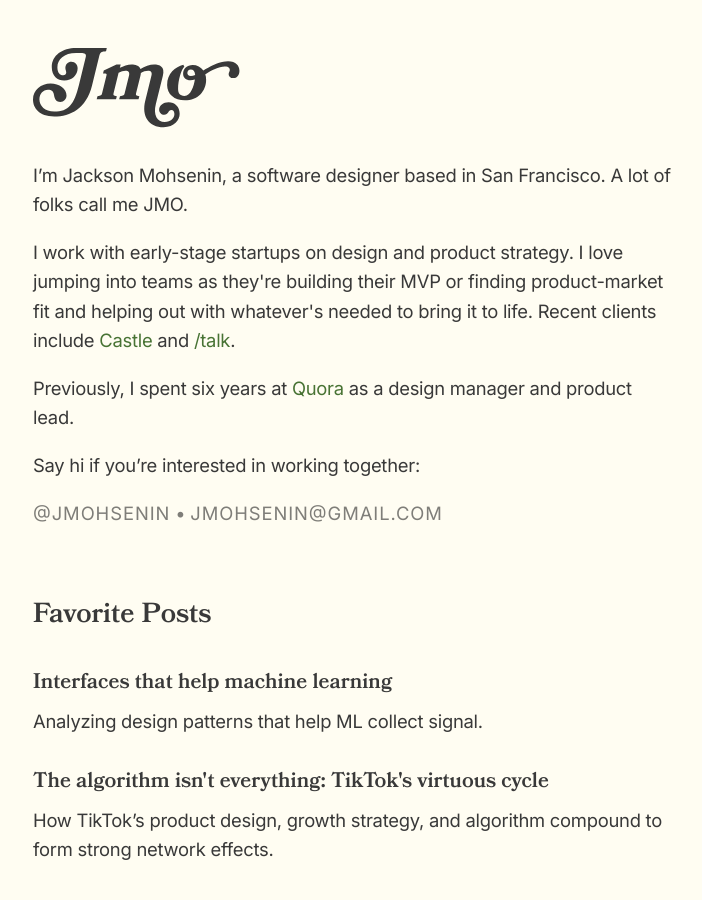
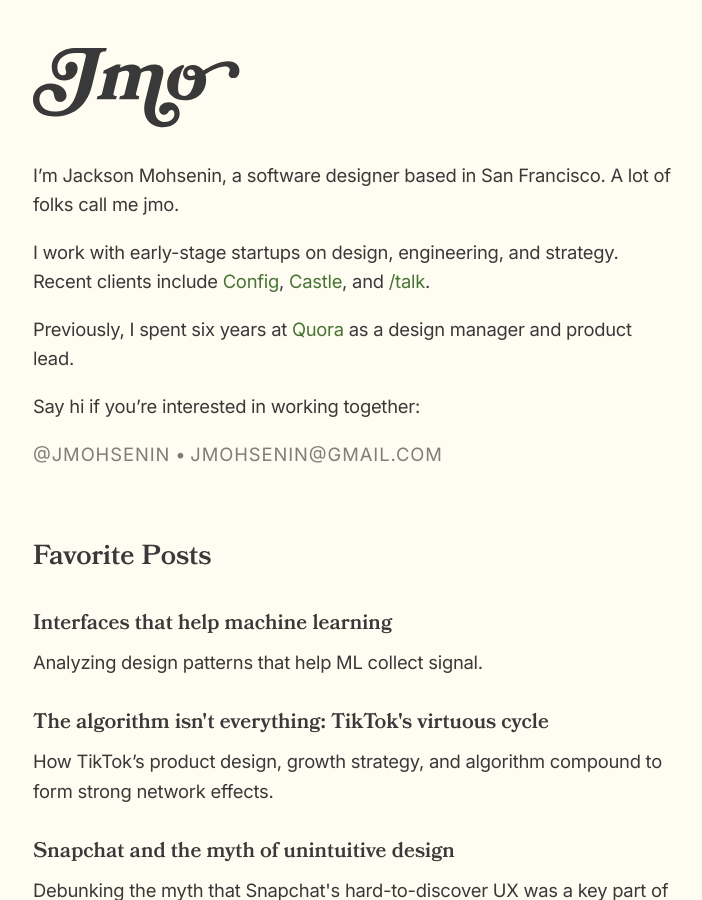
Before and after one commit to jmohsenin/jmohsenin.github.io, a Jekyll site: the page built from index.md, in a window 1280 px wide and 900 px high. Shown: the whole window, without its empty margins (285-987 px from the left). Built offline with Jekyll 4.4.1, drawn with Linux system fonts in a browser that asks for light colours.

Commit message:
update bio

```diff
--- a/_layouts/home.html
+++ b/_layouts/home.html
@@ -2,11 +2,11 @@
 layout: default
 ---
 <div class="margin-bottom--xl">
-    <p>I’m Jackson Mohsenin, a software designer based in San Francisco. A lot of folks call me JMO.</p>
+    <p>I’m Jackson Mohsenin, a software designer based in San Francisco. A lot of folks call me jmo.</p>
 
-    <p>I work with early-stage startups on design and product strategy. I love jumping into teams as they're building
-        their MVP or finding product-market fit and helping out with whatever's needed to bring it to life. Recent
-        clients include <a href="https://castle.xyz">Castle</a> and <a href="https://slashtalk.com">/talk</a>.</p>
+    <p>I work with early-stage startups on design, engineering, and strategy. Recent
+        clients include <a href="https://config.com">Config</a>, <a href="https://castle.xyz">Castle</a>, and <a
+            href="https://slashtalk.com">/talk</a>.</p>
 
     <p>Previously, I spent six years at <a href="https://quora.com">Quora</a> as a design manager and product lead.</p>
 
```
